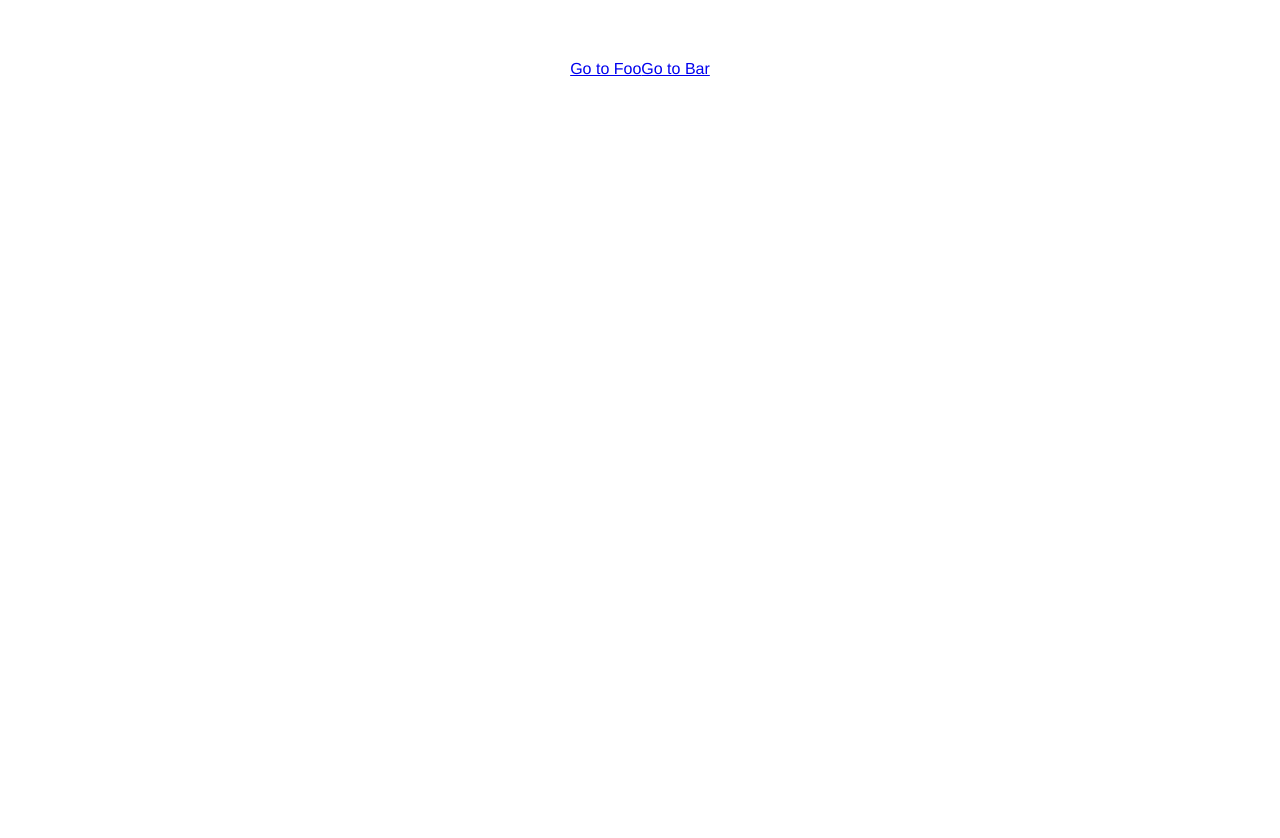
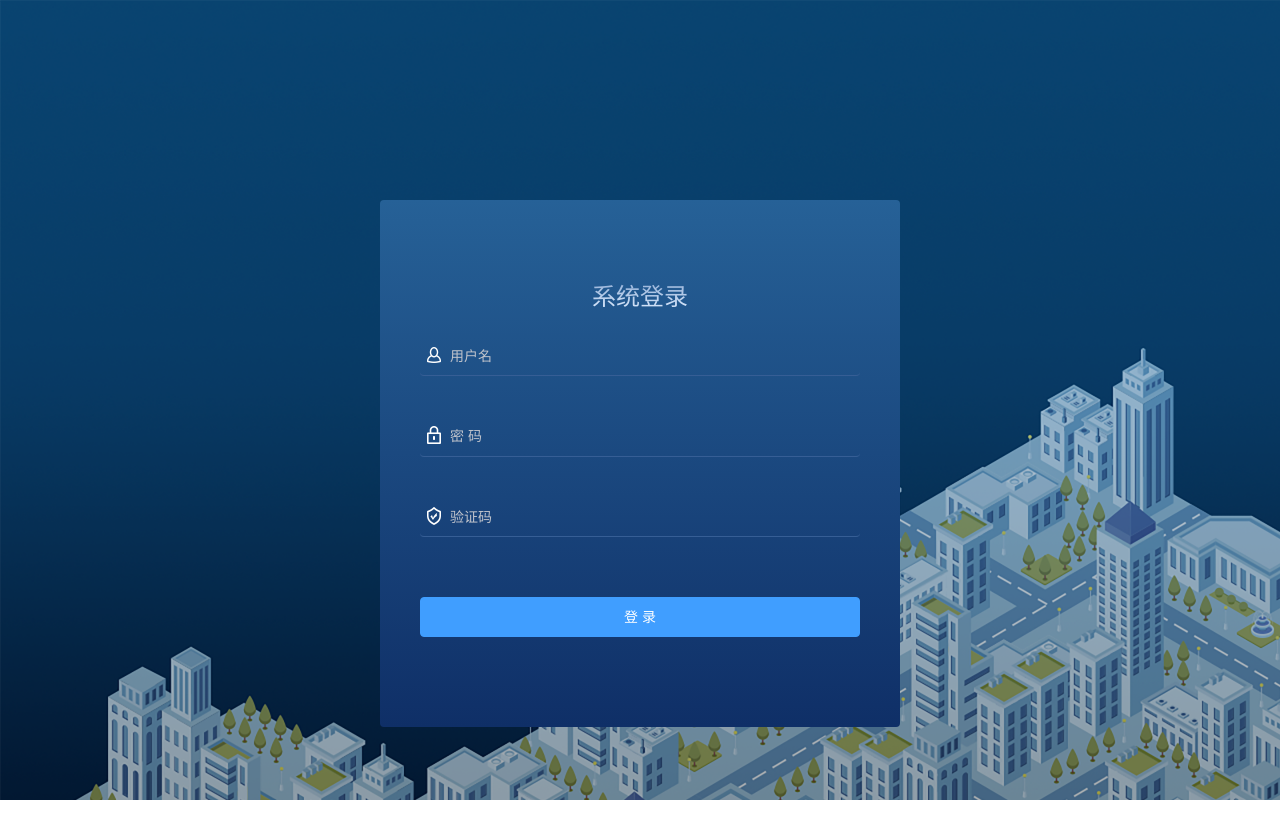
Before and after one commit to Bienaii/initial-template-vue2, a Vue app: page /#/login in a window 1280 px wide. Before the commit this address led to /#/. Shown: the top 838 px of the page. After the commit the page ends 800 px from the top, so only its background shows below. Built offline with nearby package versions, Linux system fonts and the light colour scheme.

Commit message:
feat：登录页实现

```diff
--- a/src/App.vue
+++ b/src/App.vue
@@ -1,13 +1,5 @@
 <template>
   <div id="app">
-    <p>
-    <!-- 使用 router-link 组件来导航. -->
-    <!-- 通过传入 `to` 属性指定链接. -->
-    <!-- <router-link> 默认会被渲染成一个 `<a>` 标签 -->
-      <router-link to="/foo">Go to Foo</router-link>
-      <router-link to="/bar">Go to Bar</router-link>
-    </p>
-    <!-- 路由出口 -->
     <!-- 路由匹配到的组件将渲染在这里 -->
     <router-view></router-view>
   </div>
@@ -19,14 +11,3 @@ export default {
   name: 'App',
 }
 </script>
-
-<style>
-#app {
-  font-family: Avenir, Helvetica, Arial, sans-serif;
-  -webkit-font-smoothing: antialiased;
-  -moz-osx-font-smoothing: grayscale;
-  text-align: center;
-  color: #2c3e50;
-  margin-top: 60px;
-}
-</style>
--- a/src/views/Bar/index.vue
+++ /dev/null
@@ -1,25 +0,0 @@
-<template>
-  <div>
-    <el-button @click="handleClick">bar page</el-button>
-  </div>
-</template>
-
-<script>
-export default {
-  data() {
-    return {
-
-    }
-  },
-  methods: {
-    handleClick() {
-      console.log(this.$store.state.count,'ddd');
-      this.$store.commit('increment');
-    }
-  }
-}
-</script>
-
-<style scoped lang="scss">
-
-</style>
--- /dev/null
+++ b/src/views/Dashboard/index.vue
@@ -0,0 +1,19 @@
+<template>
+  <div>
+    dashboard page
+  </div>
+</template>
+
+<script>
+export default {
+  data() {
+    return {
+
+    }
+  },
+}
+</script>
+
+<style scoped lang="scss">
+
+</style>
--- a/src/views/Foo/index.vue
+++ /dev/null
@@ -1,25 +0,0 @@
-<template>
-  <div>
-    <el-button @click="handleClick">foo page</el-button>
-  </div>
-</template>
-
-<script>
-export default {
-  data() {
-    return {
-
-    }
-  },
-  methods: {
-    handleClick() {
-      console.log(this.$store.state.count,'ddd');
-      this.$store.commit('increment');
-    }
-  }
-}
-</script>
-
-<style scoped lang="scss">
-
-</style>
--- /dev/null
+++ b/src/views/Login/index.vue
@@ -0,0 +1,138 @@
+<template>
+  <div class="login-container">
+    <div class="login-form-content">
+      <el-form ref="loginForm" :model="loginForm" :rules="loginRules" class="login-form" autocomplete="on" label-position="left">
+
+        <div class="form-title-container">
+          <h3 class="form-title">系统登录</h3>
+        </div>
+
+        <el-form-item prop="username">
+          <el-input
+            ref="username"
+            v-model="loginForm.username"
+            placeholder="用户名"
+            name="username"
+            type="text"
+            tabindex="1"
+            autocomplete="on"
+          >
+            <img slot="prefix" src="@/assets/login/login_user.png" alt="用户名">
+          </el-input>
+        </el-form-item>
+
+        <el-form-item prop="password">
+          <el-input
+            ref="password"
+            v-model="loginForm.password"
+            placeholder="密 码"
+            name="password"
+            type="text"
+            tabindex="1"
+            autocomplete="on"
+          >
+            <img slot="prefix" src="@/assets/login/login_password.png" alt="密码">
+          </el-input>
+        </el-form-item>
+        <el-form-item prop="validation">
+          <el-input
+            ref="validation"
+            v-model="loginForm.validation"
+            placeholder="验证码"
+            name="validation"
+            type="text"
+            tabindex="1"
+            autocomplete="on"
+          >
+            <img slot="prefix" src="@/assets/login/login_yzm.png" alt="验证码">
+          </el-input>
+        </el-form-item>
+
+        <el-button :loading="loading" type="primary" class="login-button" @click.native.prevent="handleLogin">登 录</el-button>
+      </el-form>
+    </div>
+  </div>
+</template>
+
+<script>
+export default {
+  data() {
+    return {
+      loginForm: {
+        username: '',
+        password: '',
+        validation: '',
+      },
+      loginRules: {
+        username: [{ required: true, trigger: 'blur', message: '请输入用户名' }],
+        password: [{ required: true, trigger: 'blur', message: '请输入密码' }],
+        validation: [{ required: true, trigger: 'blur', message: '请输入验证码' }],
+      },
+      loading: false,
+      redirect: undefined,
+
+    }
+  },
+  methods: {
+    handleLogin() {
+      this.$refs.loginForm.validate(valid => {
+        if (valid) {
+          this.loading = true
+          this.$router.push('/')
+        } else {
+          return false
+        }
+      })
+    },
+  },
+}
+</script>
+
+<style scoped lang="scss">
+.login-container {
+  background-image: url('../../assets/login/login_background.png');
+  background-repeat: no-repeat;
+  height: 100%;
+  .login-form-content {
+    width: 440px;
+    // height: 538px;
+    background: linear-gradient(180deg, #266197, #0F2F67);
+    border-radius: 4px;
+    margin: 0 auto;
+    padding: 60px 40px;
+    position: relative;
+    top: 200px;
+  }
+  .form-title {
+    text-align: center;
+    font-size: 24px;
+    font-family: Microsoft YaHei;
+    font-weight: 400;
+    color: #60E3F5;
+    background: linear-gradient(0deg, #DFEDFF 0%, #9AB5DA 100%);
+    -webkit-background-clip: text;
+    -webkit-text-fill-color: transparent;
+  }
+  .login-button {
+    width:100%;
+    margin-bottom:30px;
+    margin-top: 20px;
+  }
+}
+</style>
+<style lang="scss">
+.login-container {
+  .el-form-item {
+    margin-bottom: 40px;
+  }
+  .el-input__inner {
+    background: none;
+    color: #fff;
+    border: none;
+    border-bottom: 1px solid #365E95;
+  }
+  .el-input__prefix {
+    top: 3px;
+  }
+}
+</style>
```
Also changed, not shown: src/router/index.js (+8 -3 lines).
